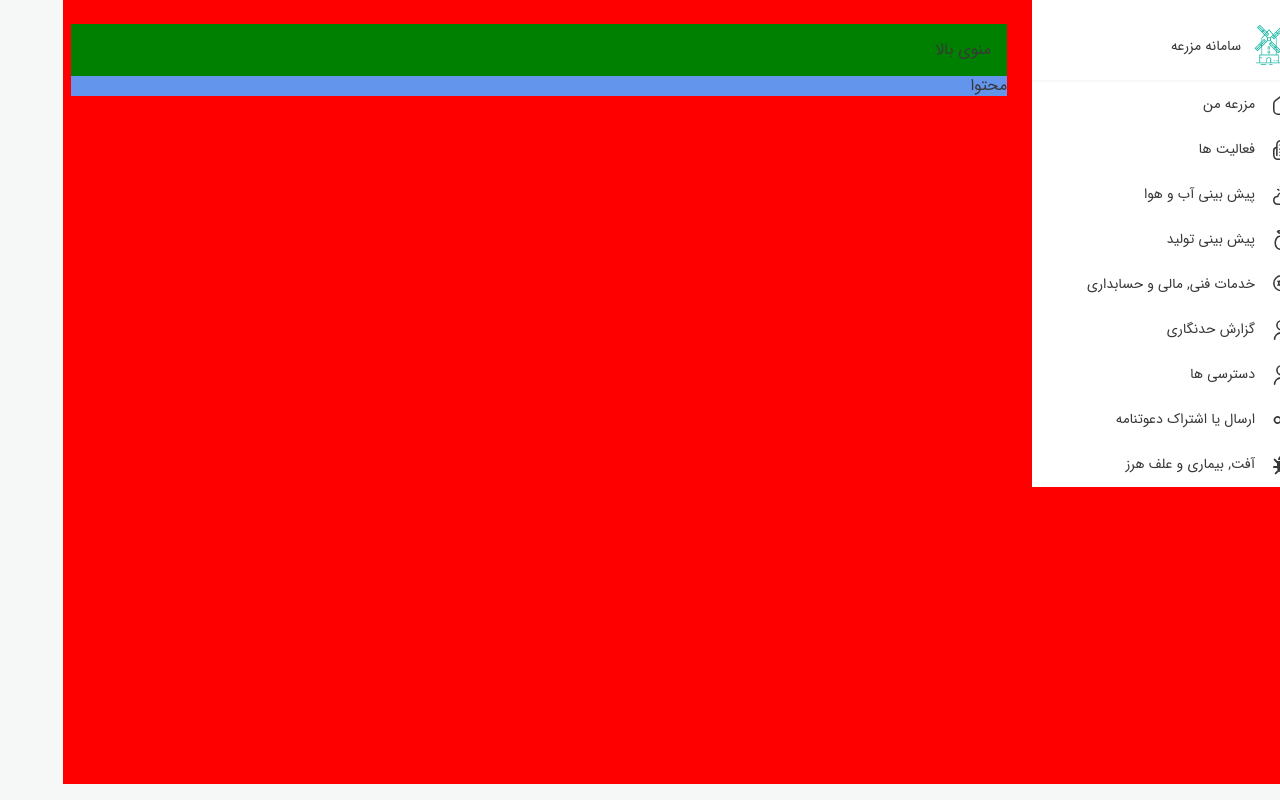
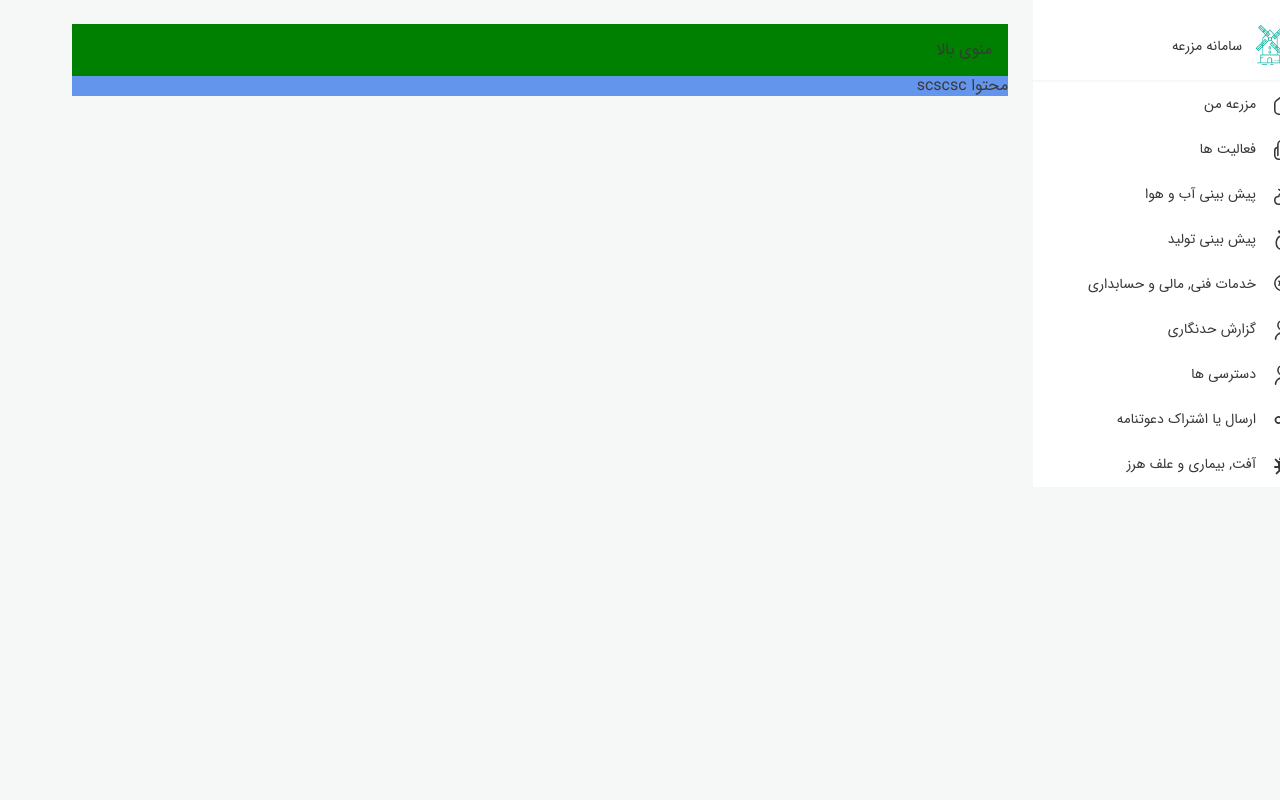
Before and after one commit to ali-mozaffari/mazraeapp.com, a React (Create React App) app: page /home in a window 1280 px wide. Built offline with nearby package versions, Linux system fonts and the light colour scheme.

Commit message:
initial app layout base config

```diff
--- a/src/layouts/appLayout.jsx
+++ b/src/layouts/appLayout.jsx
@@ -1,9 +1,29 @@
 import React from 'react';
+import {Container, Grid} from "@mui/material";
+import Topbar from "../pages/main/topbar/Topbar";
+import Content from "../pages/main/content/Content";
+import Sidebar from "../pages/main/Sidebar/Sidebar";
+import SidebarBottom from "../pages/main/Sidebar/SidebarBottom";
 
 const AppLayout = ({children}) => {
     return (
-        <div style={{backgroundColor:'red'}}>
-            {children}
+        <div>
+            <Container className="container" maxWidth="xl">
+                <Grid
+                    container
+                    spacing={2}
+                    direction="row-reverse"
+                    justifyContent="space-between"
+                >
+                    <Grid xs={12} sm={12} md={9} lg={9}>
+                        <Topbar/>
+                        {children}
+                    </Grid>
+
+                    <Sidebar/>
+                    <SidebarBottom/>
+                </Grid>
+            </Container>
         </div>
     );
 };
--- a/src/pages/main/content/Content.js
+++ b/src/pages/main/content/Content.js
@@ -5,6 +5,7 @@ const Content = () => {
   return (
     <Grid className="content" item >
       محتوا
+         scscsc
     </Grid>
   );
 };
--- a/src/pages/main/main.js
+++ b/src/pages/main/main.js
@@ -17,22 +17,7 @@ import SidebarBottom from "./Sidebar/SidebarBottom";
 
 const Main = () => {
   return (
-    <Container className="container" maxWidth="xl">
-      <Grid
-        container
-        spacing={2}
-        direction="row-reverse"
-        justifyContent="space-between"
-      >
-        <Grid xs={12} sm={12} md={9} lg={9}>
-        <Topbar />
-        <Content />
-        </Grid>
-
-        <Sidebar />
-        <SidebarBottom />
-      </Grid>
-    </Container>
+    <Content/>
   );
 };
 
```
